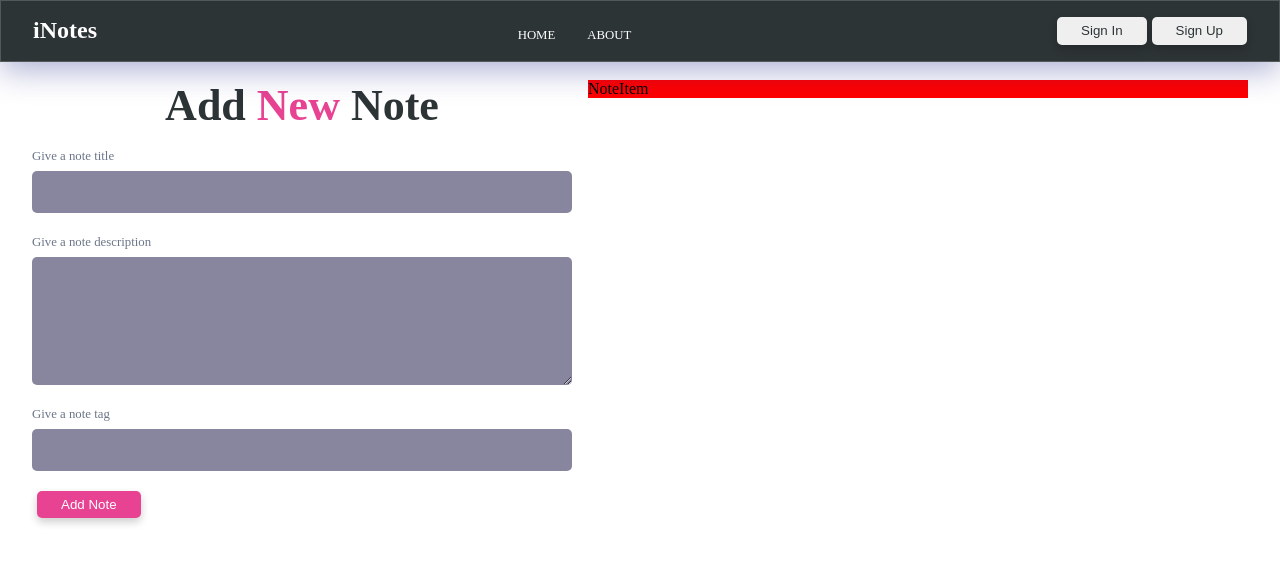
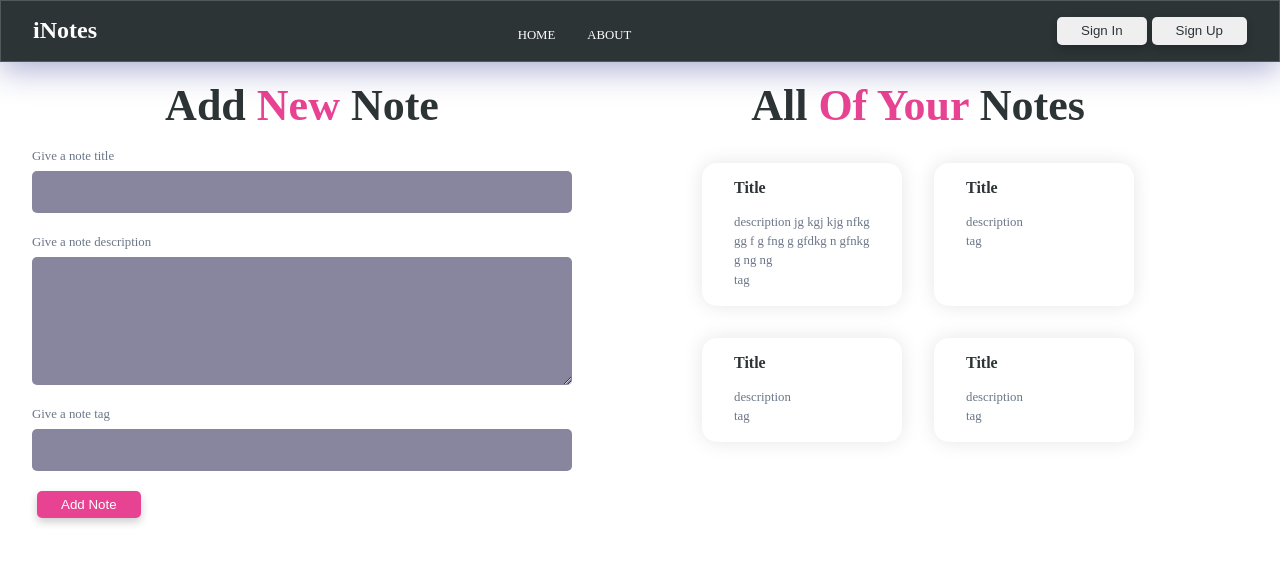
Before and after one commit to tufikhasan/inotes, a React (Create React App) app: page / in a window 1280 px wide. Shown: the top 564 px of the page. Built offline with nearby package versions, Linux system fonts and the light colour scheme.

Commit message:
noteitem design

```diff
--- a/src/App.scss
+++ b/src/App.scss
@@ -73,3 +73,17 @@
     font-size: 1.75rem;
   }
 }
+.bold-text {
+  font-size: 1rem;
+  font-weight: 800;
+  color: var(--black-color);
+  text-align: left;
+
+  @media screen and (min-width: 2000px) {
+    font-size: 2rem;
+  }
+
+  @media screen and (max-width: 450px) {
+    font-size: 0.9rem;
+  }
+}
--- a/src/components/Addnote/Addnote.scss
+++ b/src/components/Addnote/Addnote.scss
@@ -24,6 +24,11 @@
         font-size: 0.9rem;
         line-height: 1.5;
         width: 100%;
+        transition: all 0.3s ease-in-out;
+        &:hover,
+        &:focus {
+          box-shadow: 0px 0px 20px rgba(217, 128, 250, 1);
+        }
       }
     }
   }
--- a/src/components/NoteItem/NoteItem.jsx
+++ b/src/components/NoteItem/NoteItem.jsx
@@ -1,8 +1,15 @@
 import React from "react";
 import "./NoteItem.scss";
 
-const NoteItem = () => {
-  return <div>NoteItem</div>;
+const NoteItem = (props) => {
+  const { title, description, tag } = props;
+  return (
+    <div className="app__note">
+      <h3 className="bold-text">{title}</h3>
+      <p className="p-text">{description}</p>
+      <p className="p-text">{tag}</p>
+    </div>
+  );
 };
 
 export default NoteItem;
--- a/src/components/NoteItem/NoteItem.scss
+++ b/src/components/NoteItem/NoteItem.scss
@@ -0,0 +1,17 @@
+.app__note {
+  width: 200px;
+  margin: 1rem;
+  background: var(--white-color);
+  border-radius: 15px;
+  box-shadow: 0px 0px 20px rgba(0, 0, 0, 0.1);
+  padding: 1rem 2rem;
+  transition: all 0.3s ease-in-out;
+  cursor: grab;
+  &:hover {
+    box-shadow: 0px 0px 20px rgba(217, 128, 250, 1);
+  }
+  h3 {
+    text-transform: capitalize;
+    margin-bottom: 1rem;
+  }
+}
--- a/src/components/Notes/Notes.jsx
+++ b/src/components/Notes/Notes.jsx
@@ -5,7 +5,19 @@ import "./Notes.scss";
 const Notes = () => {
   return (
     <div className="app__notes">
-      <NoteItem />
+      <h2 className="head-text">
+        all <span>of Your</span> notes
+      </h2>
+      <div>
+        <NoteItem
+          title="title"
+          description="description jg kgj  kjg nfkg gg f g fng g gfdkg n gfnkg g ng ng"
+          tag="tag"
+        />
+        <NoteItem title="title" description="description" tag="tag" />
+        <NoteItem title="title" description="description" tag="tag" />
+        <NoteItem title="title" description="description" tag="tag" />
+      </div>
     </div>
   );
 };
--- a/src/components/Notes/Notes.scss
+++ b/src/components/Notes/Notes.scss
@@ -1,5 +1,13 @@
 .app__notes {
-  background-color: red;
   flex: 0.55;
   width: 100%;
+  min-height: 60vh;
+  h2 {
+    margin-bottom: 1rem;
+  }
+  > div {
+    display: flex;
+    justify-content: center;
+    flex-wrap: wrap;
+  }
 }
```
